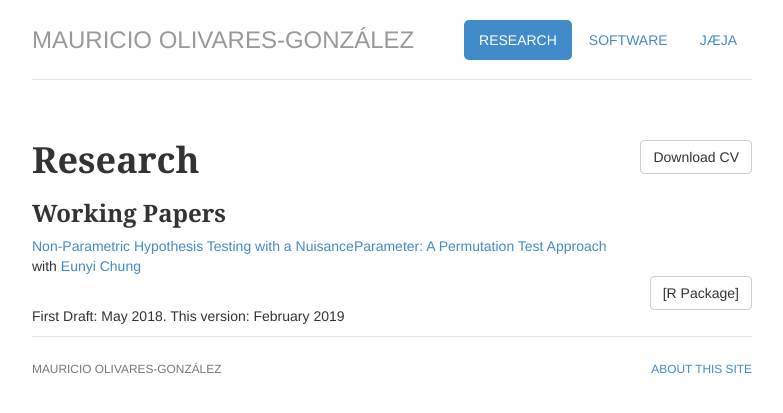
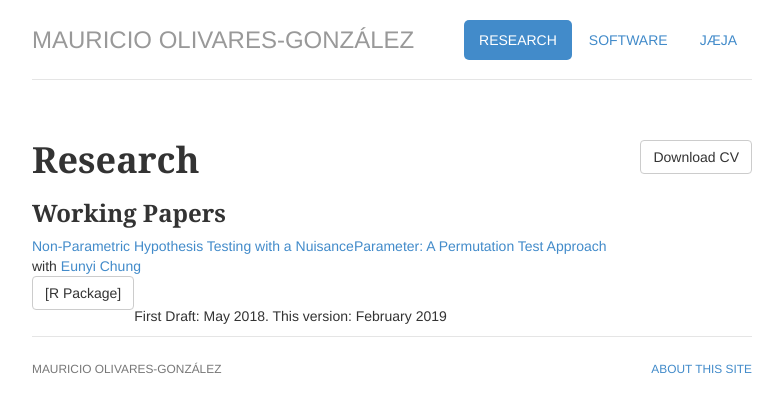
Before and after one commit to mauolivares/mauolivares.github.io, a Jekyll site: the page built from research/index.html, in a window 1280 px wide. Shown: the top 413 px of the page, without its empty margins (248-1031 px from the left). Built offline with Jekyll 4.4.1, drawn with Linux system fonts in a browser that asks for light colours.

```diff
--- a/research/index.html
+++ b/research/index.html
@@ -17,7 +17,7 @@ description: Mauricio Olivares' research page.
 				<h3>Working Papers</h3>
 
 					<ul class="list-unstyled">
-					<li><a href="/files/HTE_WorkingPaper.pdf" title="Download Paper as PDF">Non-Parametric Hypothesis Testing with a NuisanceParameter:  A Permutation Test Approach</a><br>with <a href="https://sites.google.com/a/illinois.edu/eunyichung/">Eunyi Chung</a><br><a href="https://cran.r-project.org/web/packages/RATest/index.html" class="btn btn-default pull-right" title="R Package">[R Package]</a></p><br>First Draft: May 2018. This version: February 2019</li>
+					<li><a href="/files/HTE_WorkingPaper.pdf" title="Download Paper as PDF">Non-Parametric Hypothesis Testing with a NuisanceParameter:  A Permutation Test Approach</a><br>with <a href="https://sites.google.com/a/illinois.edu/eunyichung/">Eunyi Chung</a><br><a href="https://cran.r-project.org/web/packages/RATest/index.html" class="btn btn-default pull-left" title="R Package">[R Package]</a></p><br>First Draft: May 2018. This version: February 2019</li>
 					</ul>
 
 
```
